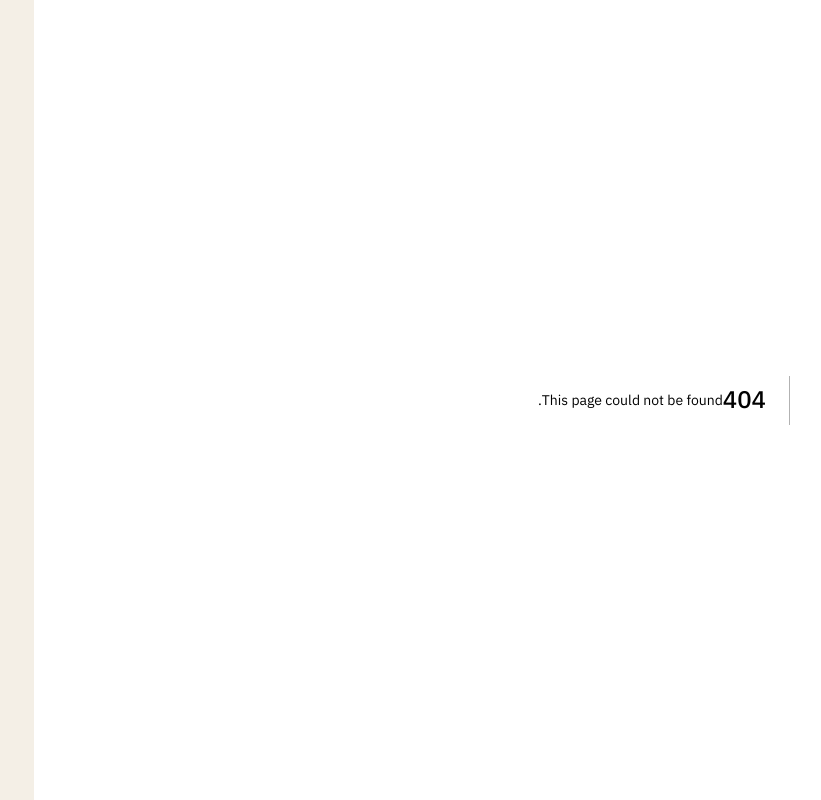
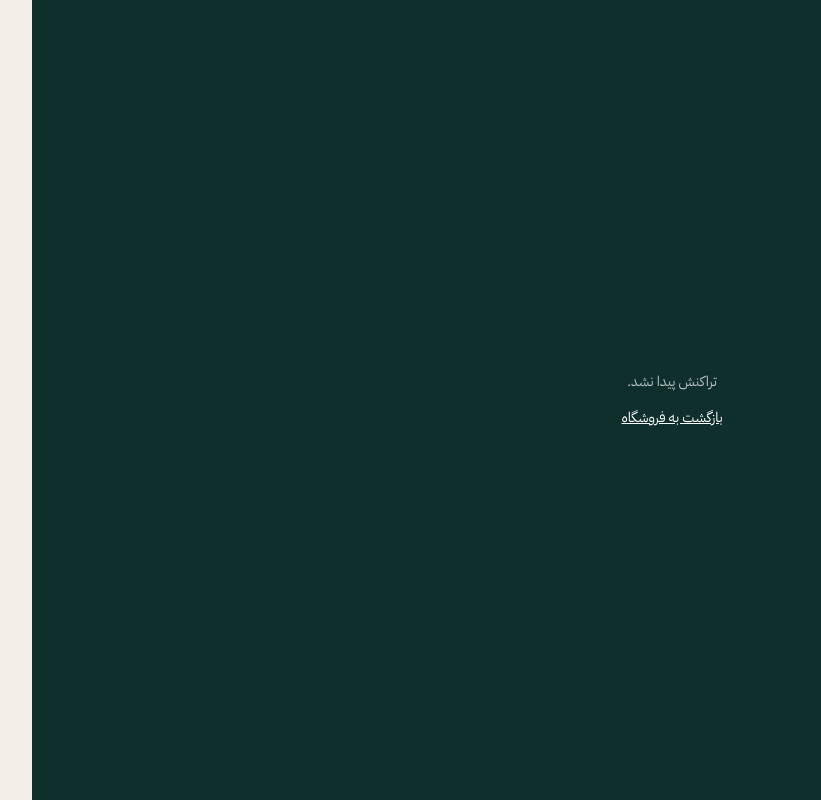
Before and after one commit to selengr/cv, a Next.js app: page /shop/gateway/1 in a window 1280 px wide. Before the commit this address had no page. Shown: the whole page, without its empty margins (9-830 px from the left). Built offline with nearby package versions, Linux system fonts and the light colour scheme; a web font is replaced by a local one.

Commit message:
add shop gateway route

```diff
--- /dev/null
+++ b/src/app/shop/gateway/[authority]/page.tsx
@@ -0,0 +1,9 @@
+import ShopGatewayPage from "@/components/shop/shopGatewayPage";
+
+export default function ShopGatewayRoute({
+  params,
+}: {
+  params: Promise<{ authority: string }>;
+}) {
+  return <ShopGatewayPage params={params} />;
+}
```
